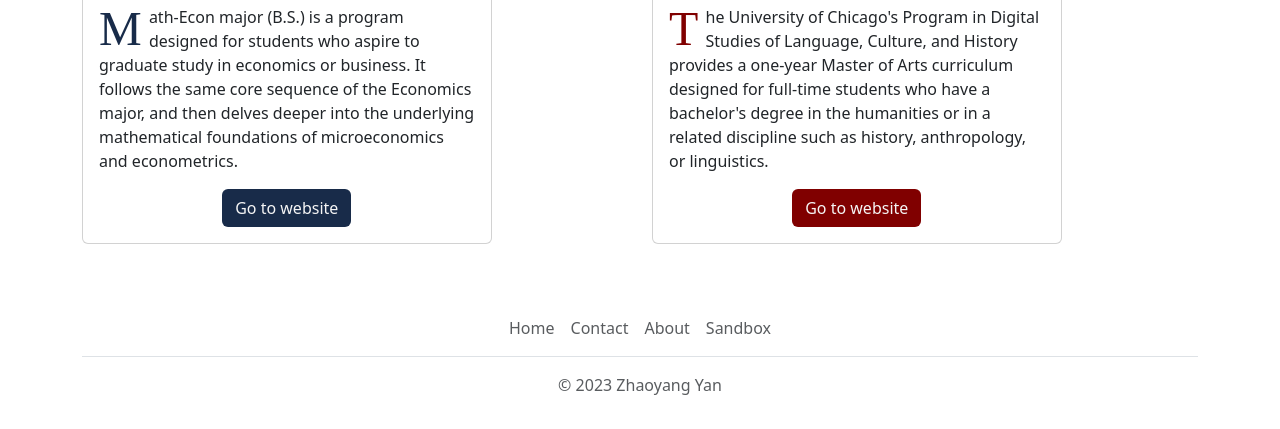
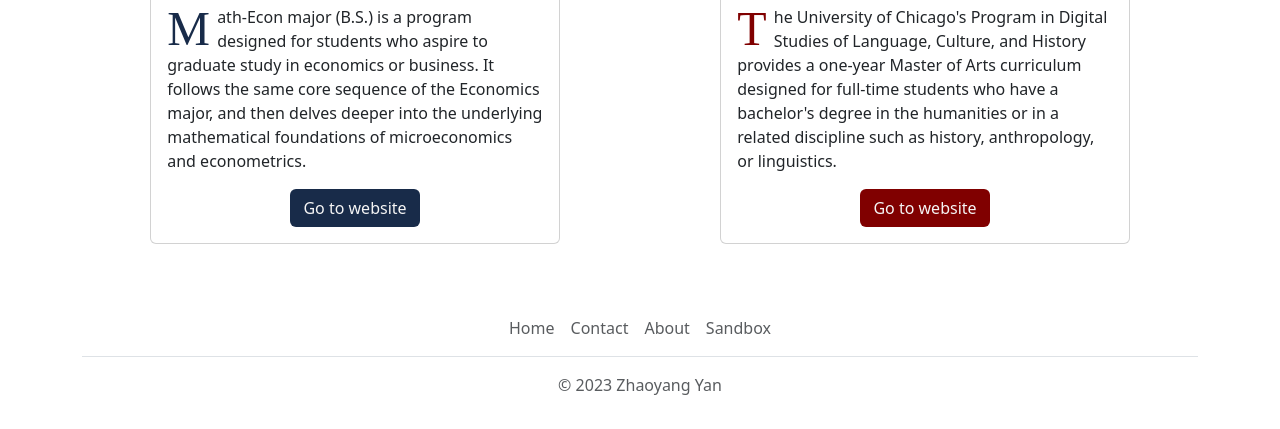
Before and after one commit to zhyan997/zhyan997.github.io, a plain HTML site: page index.html in a window 1280 px wide. Shown: the part 679-1108 px from the top of the page. Drawn offline with nearby package versions, Linux system fonts and the light colour scheme.

Commit message:
center content

```diff
--- a/index.html
+++ b/index.html
@@ -67,9 +67,9 @@
     <!-- Education -->
     <div class="container">
       <div class="h3">Education</div>
-        <div class="row">
+      <div class="row justify-content-center">
         <!-- UCSD -->
-          <div class="col-md mt-4">
+        <div class="col-md mt-4"  style="display: flex; justify-content: center; align-items: center;">
           <div class="card w-75 h-100">
             <img src="https://upload.wikimedia.org/wikipedia/en/thumb/4/44/University_of_California%2C_San_Diego_seal.svg/800px-University_of_California%2C_San_Diego_seal.svg.png" class="card-img-top" alt="...">
             <div class="card-body">
@@ -82,7 +82,7 @@
           </div>
         </div>
         <!-- UChicago -->
-          <div class="col-md mt-4">
+        <div class="col-md mt-4"  style="display: flex; justify-content: center; align-items: center;">
           <div class="card w-75 h-100">
             <img src="https://i0.wp.com/biocars.uchicago.edu/wp-content/uploads/2019/05/cropped-logo.png?fit=512%2C512&ssl=1&w=640" class="card-img-top" alt="...">
             <div class="card-body">
```
Lines whose indentation alone changed are shown as unchanged.
